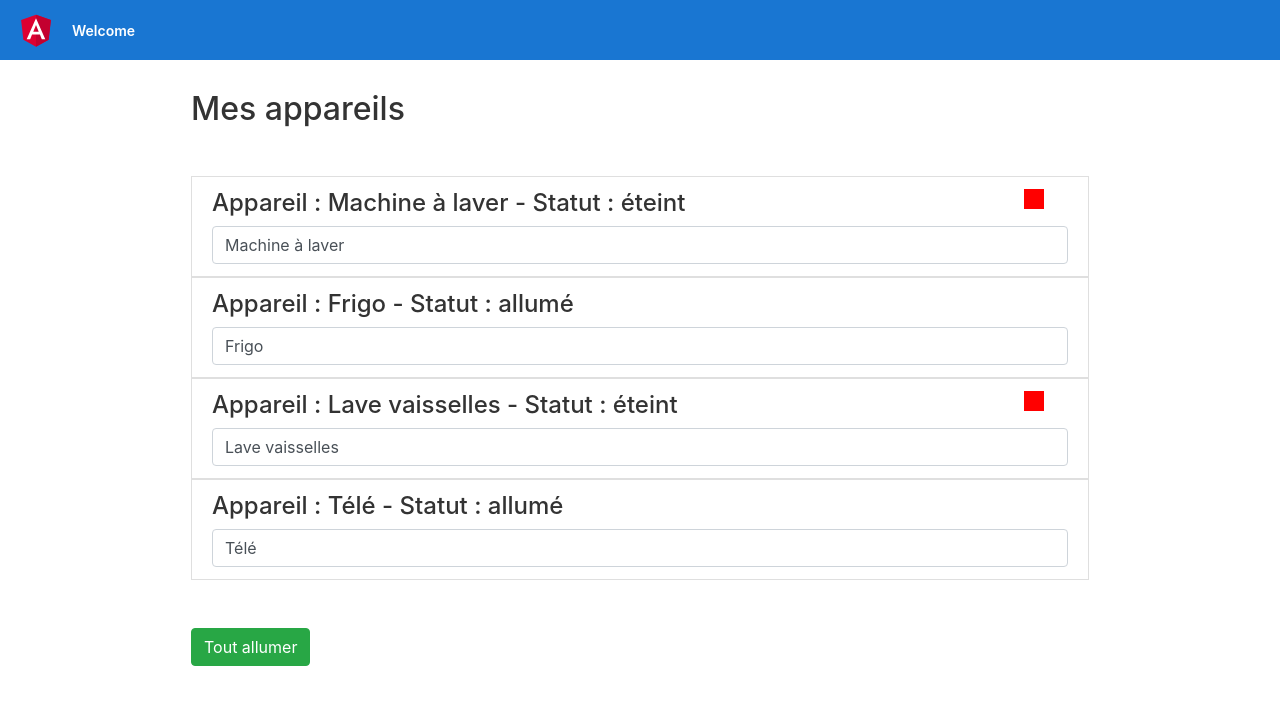
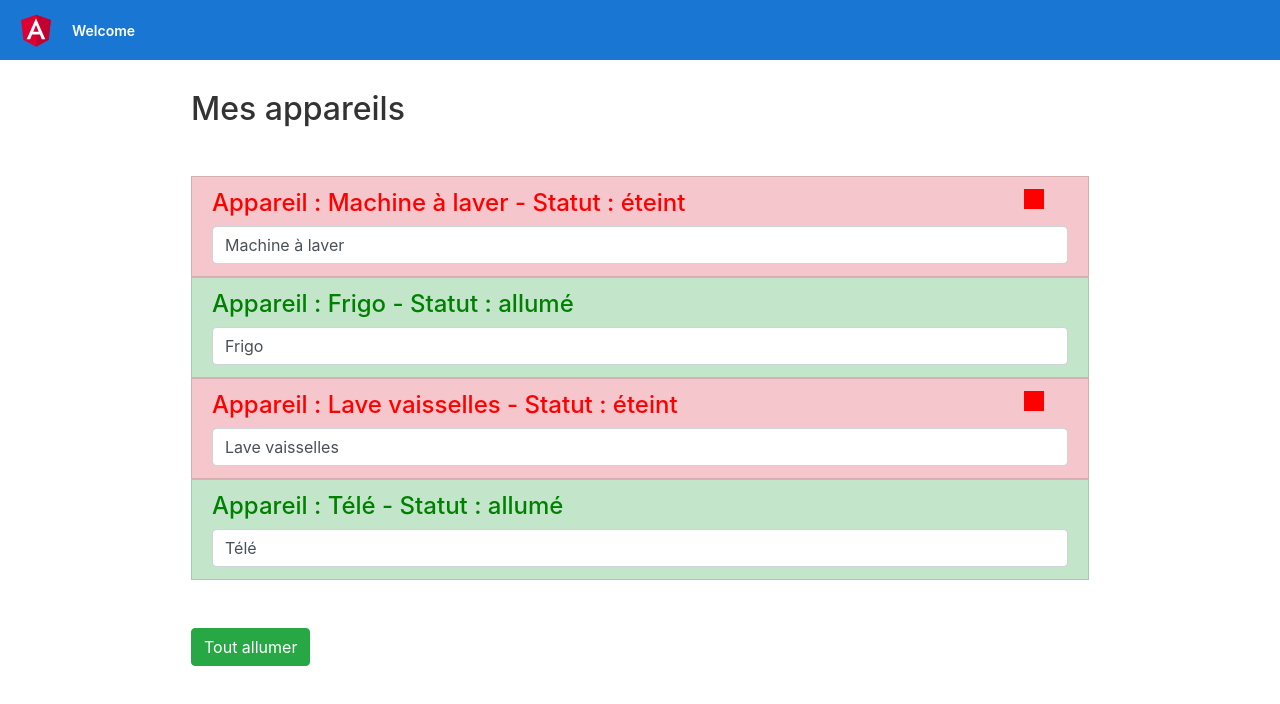
Before and after one commit to tuyetrinhvo/angular-app, an Angular app: page / in a window 1280 px wide. Shown: the top 704 px of the page. Built offline with nearby package versions, Linux system fonts and the light colour scheme.

Commit message:
attribute directives ngStyle and ngClass

```diff
--- a/src/app/appareil/appareil.component.html
+++ b/src/app/appareil/appareil.component.html
@@ -1,9 +1,16 @@
-<li class="list-group-item">
+<li [ngClass]="{
+    'list-group-item':true,
+    'list-group-item-success': appareilStatus === 'allumé',
+    'list-group-item-danger': appareilStatus === 'éteint'}">
   <div class="row">
-    <h4 class="col-lg-11 col-sm-11">Appareil : {{ appareilName }} - Statut : {{ getStatus() }}</h4>
+    <h4 class="col-lg-11 col-sm-11"
+        [ngStyle]="{color: getColor()}">Appareil : {{ appareilName }} - Statut : {{ getStatus() }}</h4>
     <div class="col-lg-1 col-sm-1 mb-2">
-      <div style="width: 20px;height: 20px;background-color: red;" *ngIf="appareilStatus === 'éteint'"></div>
+      <div style="width: 20px;height: 20px;background-color: red;"
+           *ngIf="appareilStatus === 'éteint'"></div>
     </div>
   </div>
-  <input type="text" class="form-control" [(ngModel)]="appareilName">
+  <input type="text"
+         class="form-control"
+         [(ngModel)]="appareilName">
 </li>
--- a/src/app/appareil/appareil.component.ts
+++ b/src/app/appareil/appareil.component.ts
@@ -16,4 +16,12 @@ export class AppareilComponent implements OnInit {
 	getStatus() {
 		return this.appareilStatus;
 	}
+
+	getColor() {
+		if (this.appareilStatus === 'allumé') {
+			return 'green';
+		} else {
+			return 'red';
+		}
+	}
 }
```
Also changed, not shown: src/app/app.component.html (+13 -5 lines).
